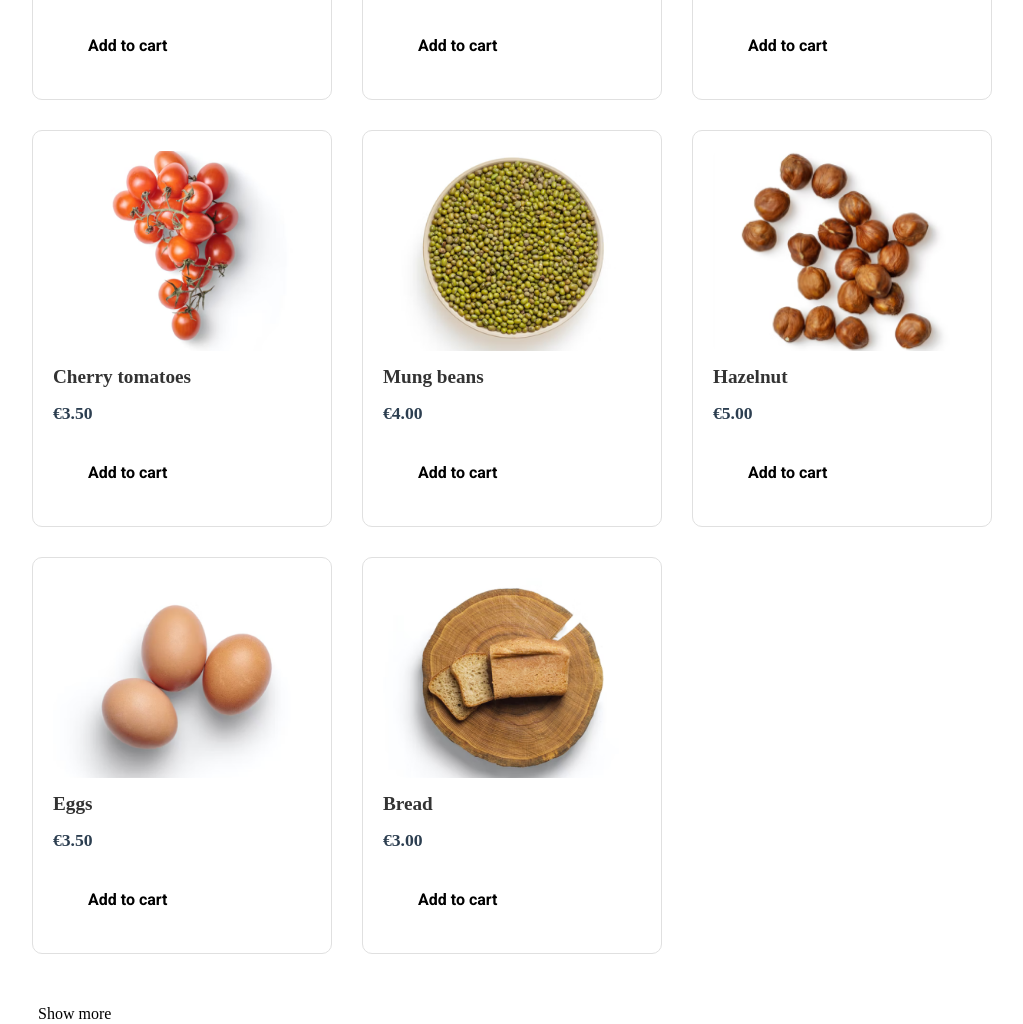
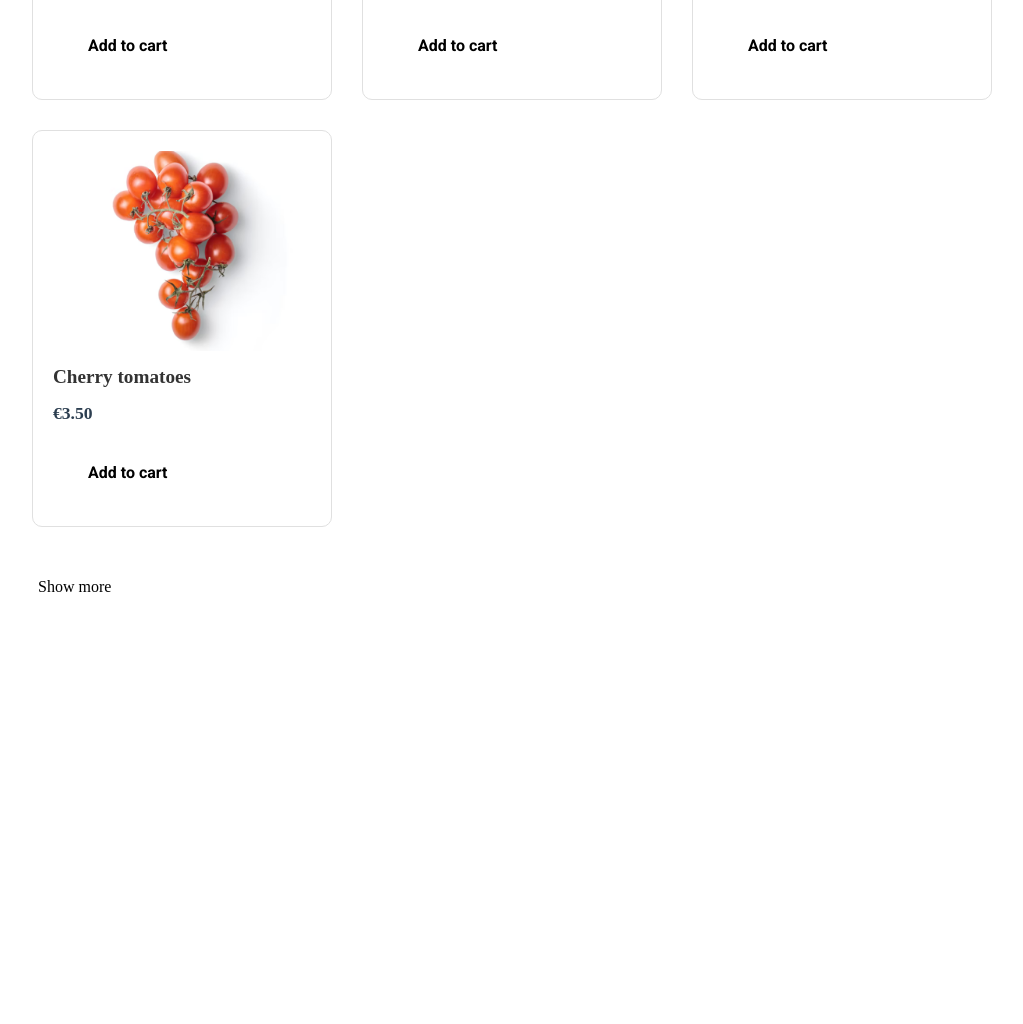
Before and after one commit to Rin1109/my-landing-vite, a website built with Vite: page index.html in a window 1280 px wide. Shown: the part 1486-2510 px from the top of the page, without its empty margins (128-1151 px from the left). After the commit the page ends 2083 px from the top, so only its background shows below. Built offline with nearby package versions, Linux system fonts and the light colour scheme; files whose address does not match are found by name.

Commit message:
Prepared product grid for Show more functionality

```diff
--- a/index.html
+++ b/index.html
@@ -118,7 +118,7 @@
               <p class="product-card__price">€3.50</p>
               <button class="btn product-card__btn">Add to cart</button>
             </div>
-            <div class="product-card">
+            <div class="product-card is-hidden">
               <div class="product-card__image">
                 <img src="/assets/images/product-photo-5.png" alt="Товар" />
               </div>
@@ -126,7 +126,7 @@
               <p class="product-card__price">€4.00</p>
               <button class="btn product-card__btn">Add to cart</button>
             </div>
-            <div class="product-card">
+            <div class="product-card is-hidden">
               <div class="product-card__image">
                 <img src="/assets/images/product-photo-6.png" alt="Товар" />
               </div>
@@ -134,7 +134,7 @@
               <p class="product-card__price">€5.00</p>
               <button class="btn product-card__btn">Add to cart</button>
             </div>
-            <div class="product-card">
+            <div class="product-card is-hidden">
               <div class="product-card__image">
                 <img src="/assets/images/product-photo-7.png" alt="Товар" />
               </div>
@@ -142,7 +142,7 @@
               <p class="product-card__price">€3.50</p>
               <button class="btn product-card__btn">Add to cart</button>
             </div>
-            <div class="product-card">
+            <div class="product-card is-hidden">
               <div class="product-card__image">
                 <img src="/assets/images/product-photo-8.png" alt="Товар" />
               </div>
```
